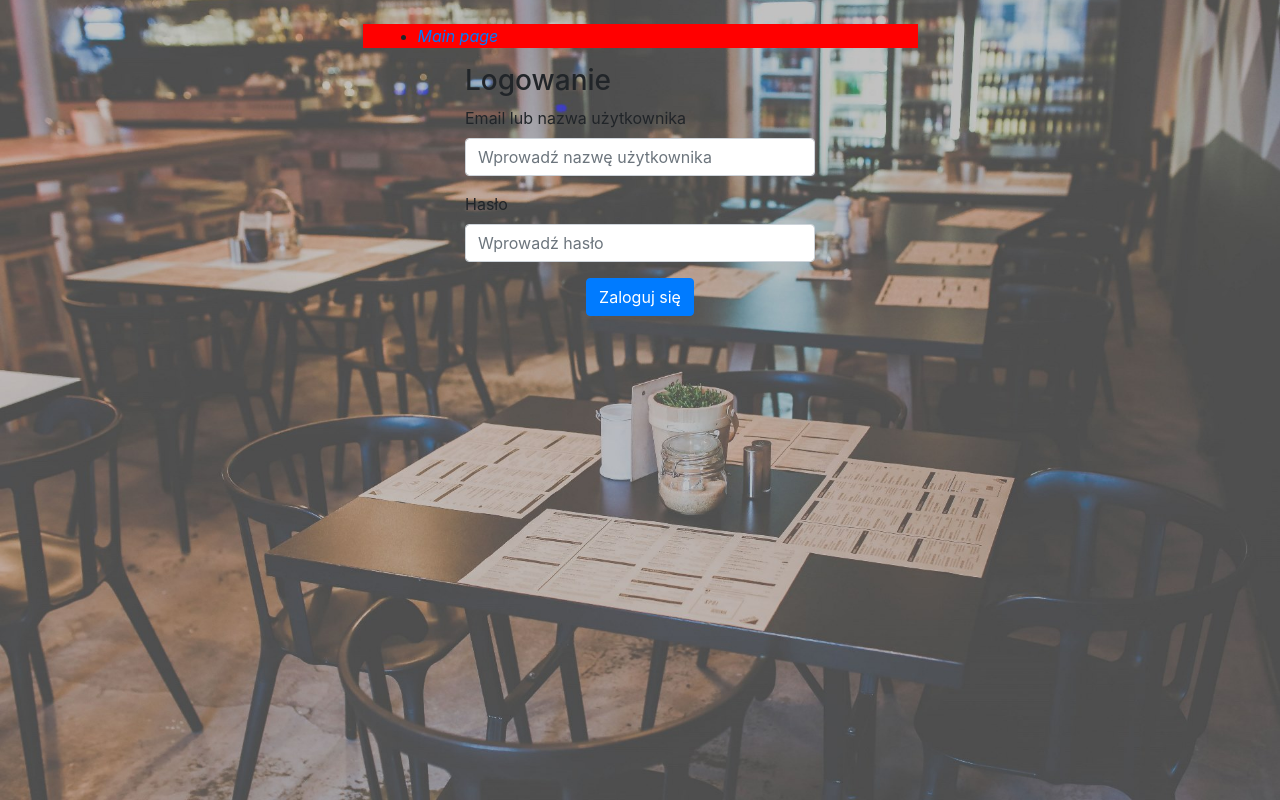
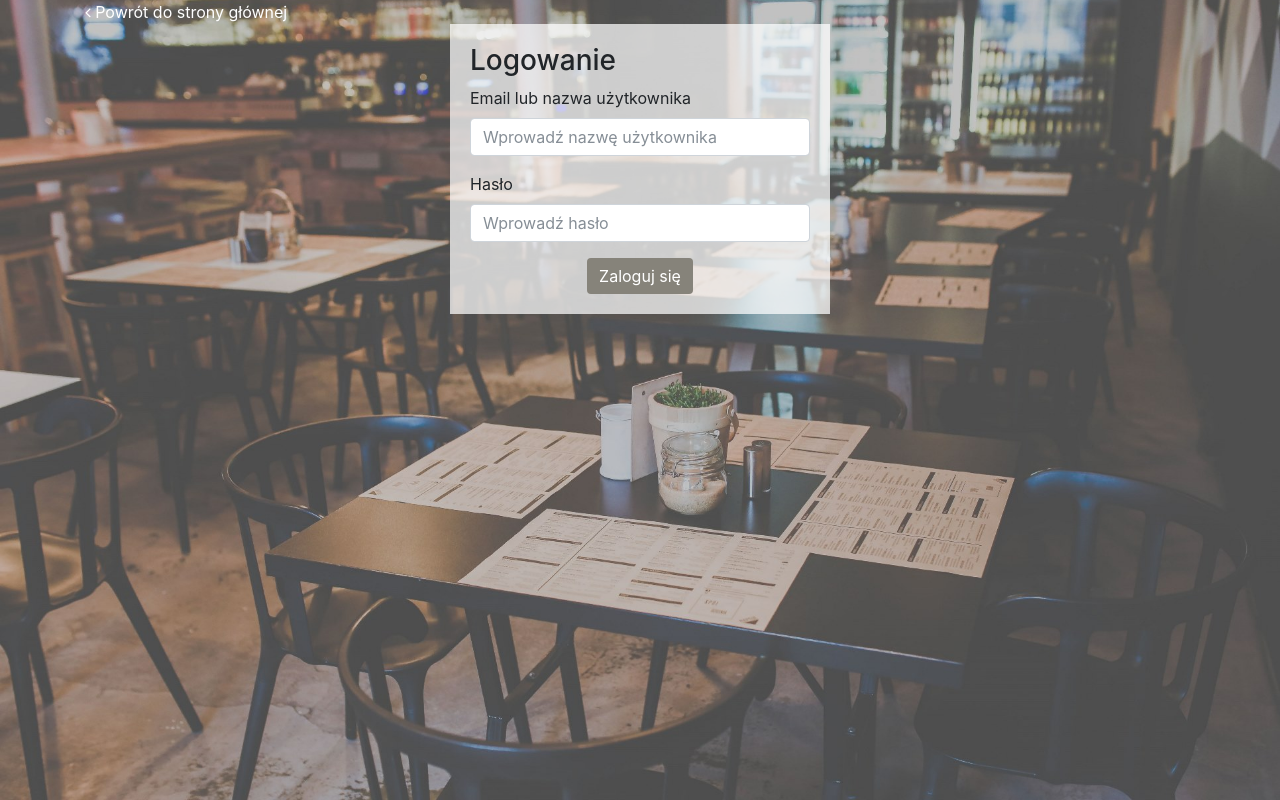
Before and after one commit to WiWi96/restaurant-buddy, a website: page RestaurantFrontend/app/login.html in a window 1280 px wide. Drawn offline with nearby package versions, Linux system fonts and the light colour scheme.

Commit message:
login page changed

```diff
--- a/RestaurantFrontend/app/less/styles.less
+++ b/RestaurantFrontend/app/less/styles.less
@@ -2,14 +2,38 @@
 body {
     background: blue;
 
+}
+.btn-primary{
+    background-color: rgb(134, 131, 122);
+    outline: none;
+    border: none;
+    &:hover{
+        background-color: rgb(53, 52, 52) !important;
+        outline: none;
+    }
 
-    nav {
-        background: red;
+    &:focus{
+        outline: none !important;
+    }
+
+    &:active{
+
+        outline: none;
+        border: none;
     }
 }
 
 .login {
+    align-items: center;
+    justify-content: center;
     background: url("/images/restaurant-back.jpg") no-repeat center center fixed;
     background-size: cover;
     background-color: @default-background;
+    a{
+        color: white;
+    }
+    .vcenter {
+        background: url("/images/semi-transparent-back.png");
+        padding: 20px;
+    }
 }
--- a/RestaurantFrontend/app/login.html
+++ b/RestaurantFrontend/app/login.html
@@ -7,13 +7,14 @@
 
     <title>Zaloguj do Restaurant Buddy</title>
 
-    <!--build:css css/bootstrap.min.css-->
-    <link rel="stylesheet" type="text/css" href="css/bootstrap.css">
-    <!--endbuild-->
+    <link rel="stylesheet" type="text/css" href="vendor/bootstrap/css/bootstrap.min.css">
 
     <!--build:css css/styles.min.css-->
     <link rel="stylesheet" type="text/css" href="css/styles.css">
     <!--endbuild-->
+
+    <!-- Font Awesome styles -->
+    <link rel="stylesheet" type="text/css" href="fonts/font-awesome/css/font-awesome.min.css">
 
     <meta name="description" content="Website for Your Restaurant" />
     <meta name="keywords" content="restaurant, management, clients, app" />
@@ -23,28 +24,19 @@
 <body class="login">
     <header>
         <div class="container">
-            <a id="logo">
-                <img src="">
-            </a>
-            <nav class="col-6 offset-3">
-                <ul>
-                    <li>
-                        <i class="fa fa-chevron-left" aria-hidden="true"><a href="index.html">Main page</a></i>
+            <a href="index.html">
+                <i class="fa fa-angle-left" aria-hidden="true"></i> Powrót do strony głównej</a>
 
-                    </li>
-                </ul>
-            </nav>
         </div>
     </header>
     </div>
-    <div class="container">
+    <div class="container login-container align-middle">
         <div class="row">
-            <form class="col-sm-10 offset-sm-1 col-md-6 offset-md-3 col-lg-4 offset-lg-4">
+            <form class="col-sm-10 offset-sm-1 col-md-6 offset-md-3 col-lg-4 offset-lg-4 vcenter">
                 <h3>Logowanie</h3>
                 <div class="form-group">
                     <label for="exampleInputEmail1">Email lub nazwa użytkownika</label>
                     <input type="email" class="form-control" id="exampleInputEmail1" aria-describedby="emailHelp" placeholder="Wprowadź nazwę użytkownika">
-                    <!--small id="emailHelp" class="form-text text-muted">We'll never share your email with anyone else.</small-->
                 </div>
                 <div class="form-group">
                     <label for="exampleInputPassword1">Hasło</label>
@@ -58,13 +50,15 @@
     </div>
 
 
-    <!--build:js js/jquery-3.2.1.min.js -->
-    <script src="js/jquery-3.2.1.js"></script>
-    <!-- endbuild -->
+    <!-- jQuery -->
+    <script src="vendor/jquery/jquery-3.2.1.min.js"></script>
 
-    <!--build:js js/bootstrap.min.js -->
-    <script src="js/bootstrap.js"></script>
-    <!-- endbuild -->
+    <!-- Popper -->
+    <script src="https://cdnjs.cloudflare.com/ajax/libs/popper.js/1.12.3/umd/popper.min.js" integrity="sha384-vFJXuSJphROIrBnz7yo7oB41mKfc8JzQZiCq4NCceLEaO4IHwicKwpJf9c9IpFgh"
+        crossorigin="anonymous"></script>
+
+    <!-- Bootstrap -->
+    <script src="vendor/bootstrap/js/bootstrap.min.js"></script>
 
     <!--build:js js/scripts.min.js -->
     <script src="js/scripts.js"></script>
```
Also changed, not shown: RestaurantFrontend/app/css/styles.css, RestaurantFrontend/app/images/semi-transparent-back.png (added).
